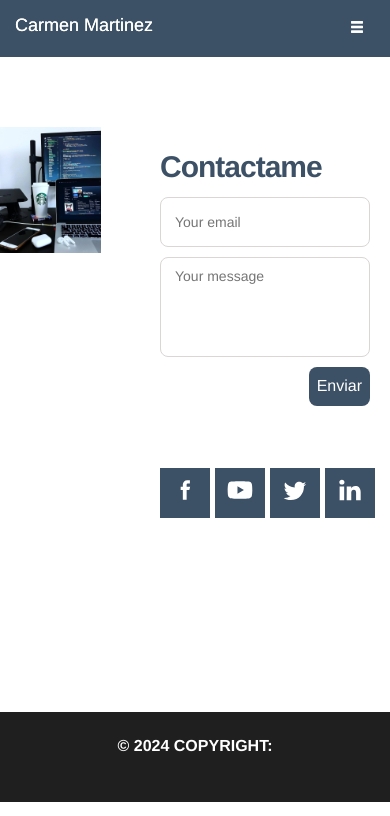
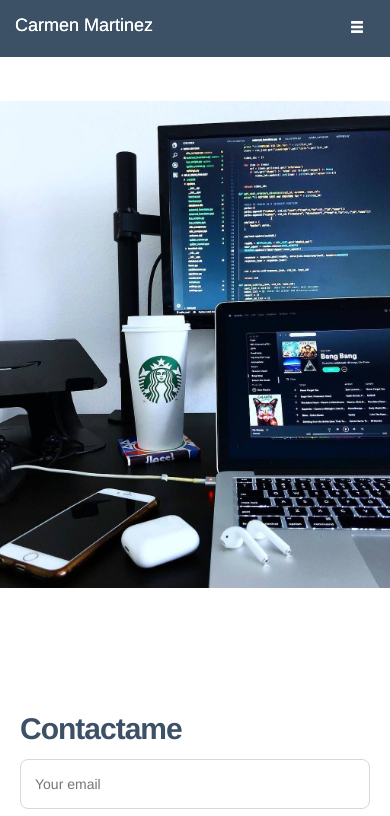
Before and after one commit to Hellocarmenn/miportafolio, a website: page pages/contacto.html in a window 390 px wide. Shown: the top 816 px of the page. Drawn offline with nearby package versions, Linux system fonts and the light colour scheme.

Commit message:
Arregle mediaQ

```diff
--- a/scss/generales/_mediaQ.scss
+++ b/scss/generales/_mediaQ.scss
@@ -1,20 +1,17 @@
 /*MediaQ*/
 
 
-.contenedor{
-    @media(max-width:480px){
-        .contenedor{
+
+@media(max-width:480px) {
+    .contenedor {
         display: grid;
-          grid-template-columns: 1fr ;
-          grid-template-rows:  auto auto auto auto ;
+        grid-template-columns: 1fr;
+        grid-template-rows: auto auto auto auto;
         grid-template-areas:
             "nav  "
             "produc "
             "publi "
             "pie   ";
         gap: 10%;
-
-
     }
 }
-}
--- a/scss/page/_contacto.scss
+++ b/scss/page/_contacto.scss
@@ -1,6 +1,4 @@
 /*Contactos*/
-@import "generales/variables";
-@import "generales/mediaQ";
 .contenedor {
     display: grid;
     grid-template-columns: 1fr 1fr;
```
Also changed, not shown: css/estilos.css, 1 other file. Lines whose indentation alone changed are shown as unchanged.
